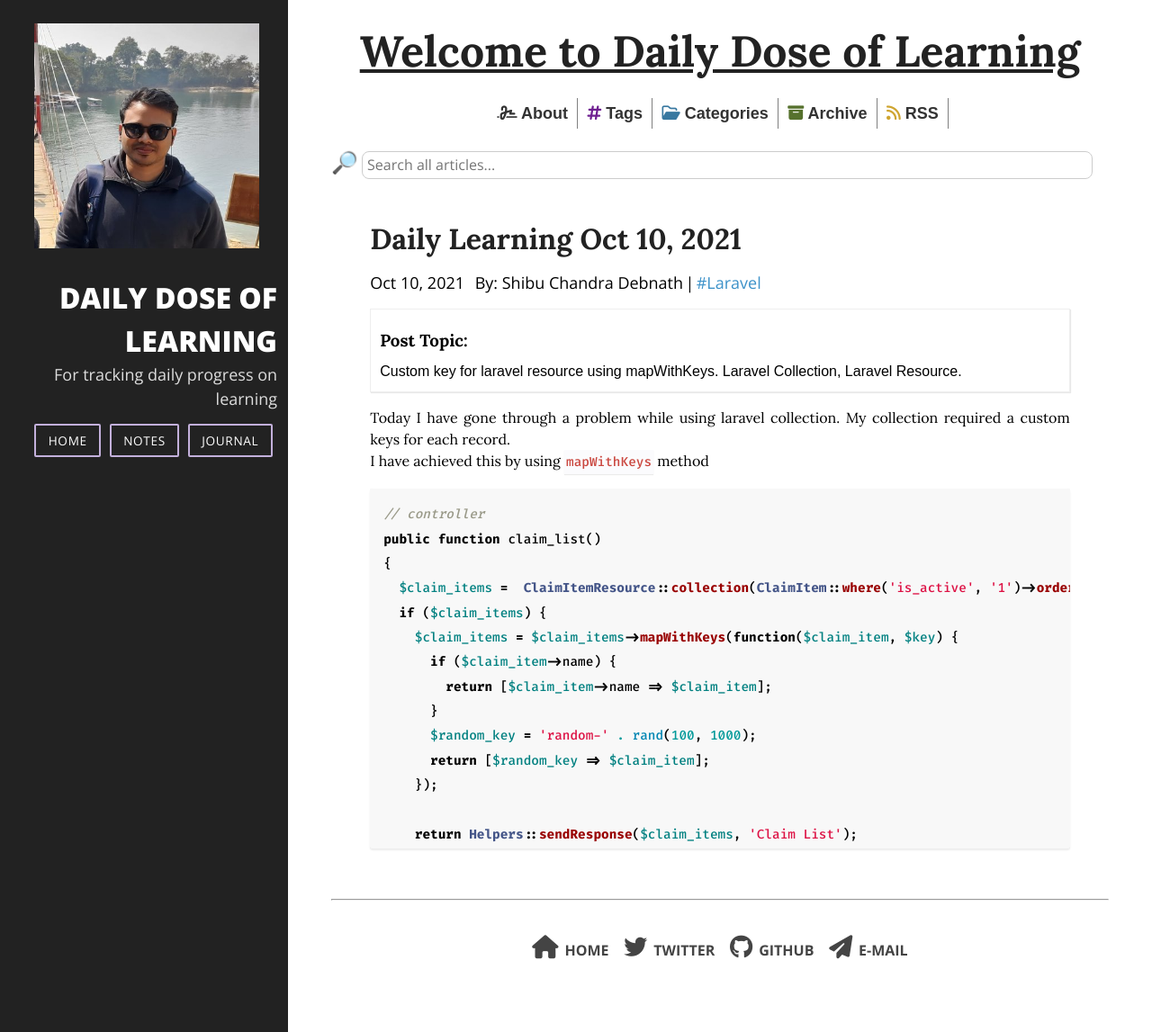
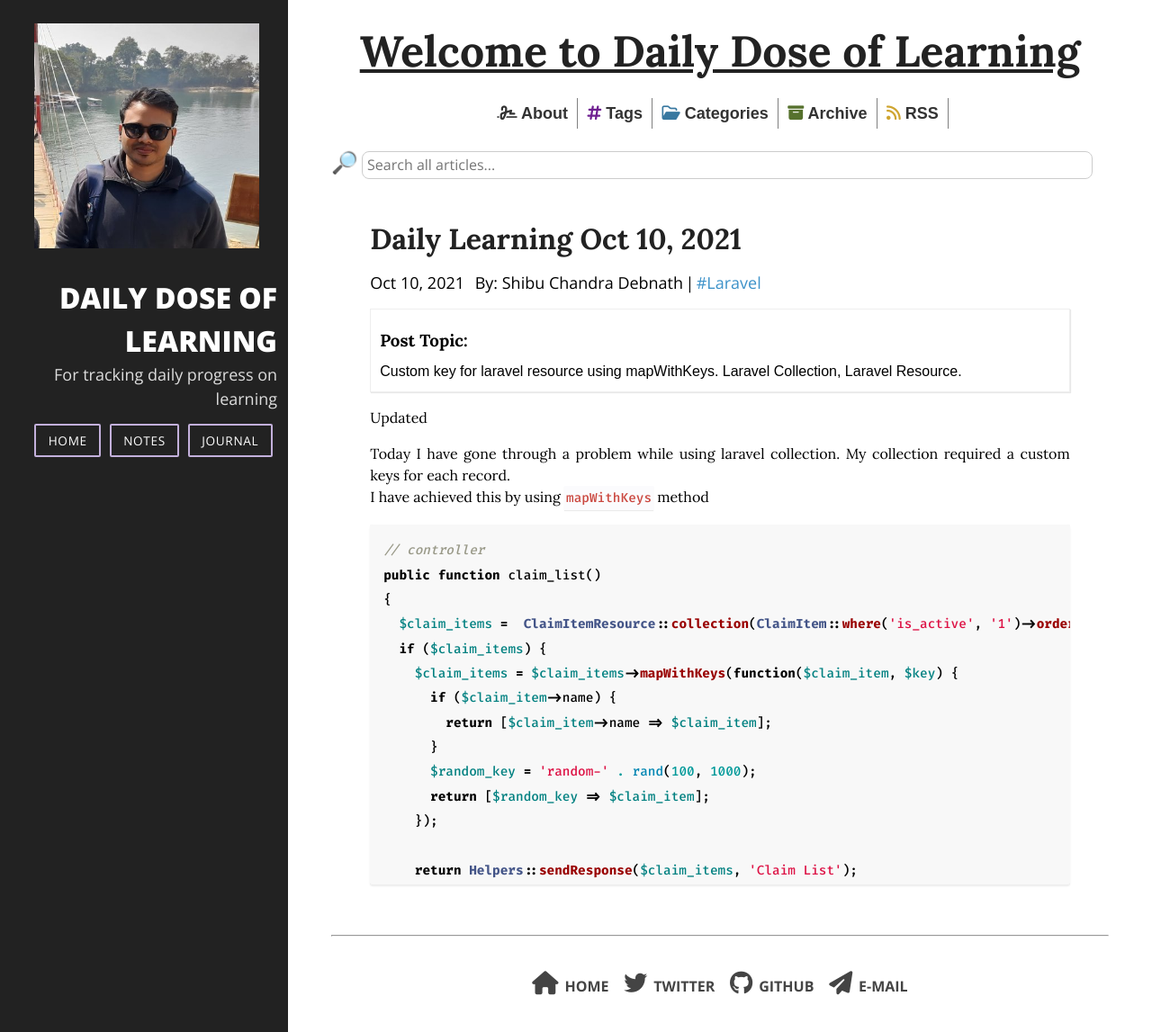
Before and after one commit to polodev/daily-dose, a Jekyll site: the page built from _posts/2021-10-10-daily-learning-oct-10-2021.markdown, in a window 1280 px wide and 1147 px high. Shown: the whole window at 90% size. Built offline with Jekyll 4.4.1, drawn with Linux system fonts in a browser that asks for light colours; nearby versions of some CDN libraries.

Commit message:
--updated--

```diff
--- a/Gemfile
+++ b/Gemfile
@@ -8,6 +8,8 @@ source "https://rubygems.org"
 # This will help ensure the proper Jekyll version is running.
 # Happy Jekylling!
 gem "jekyll", "~> 4.0.0"
+gem 'thin'
+
 # If you want to use GitHub Pages, remove the "gem "jekyll"" above and
 # uncomment the line below. To upgrade, run `bundle update github-pages`.
 # gem "github-pages", group: :jekyll_plugins
--- a/_posts/2021-10-10-daily-learning-oct-10-2021.markdown
+++ b/_posts/2021-10-10-daily-learning-oct-10-2021.markdown
@@ -9,6 +9,8 @@ tags:
 category:
   - Programming
 ---
+
+Updated
 
 Today I have gone through a problem while using laravel collection. My collection required a custom keys for each record.
 I have achieved this by using `mapWithKeys` method
```
Also changed, not shown: Gemfile.lock.
